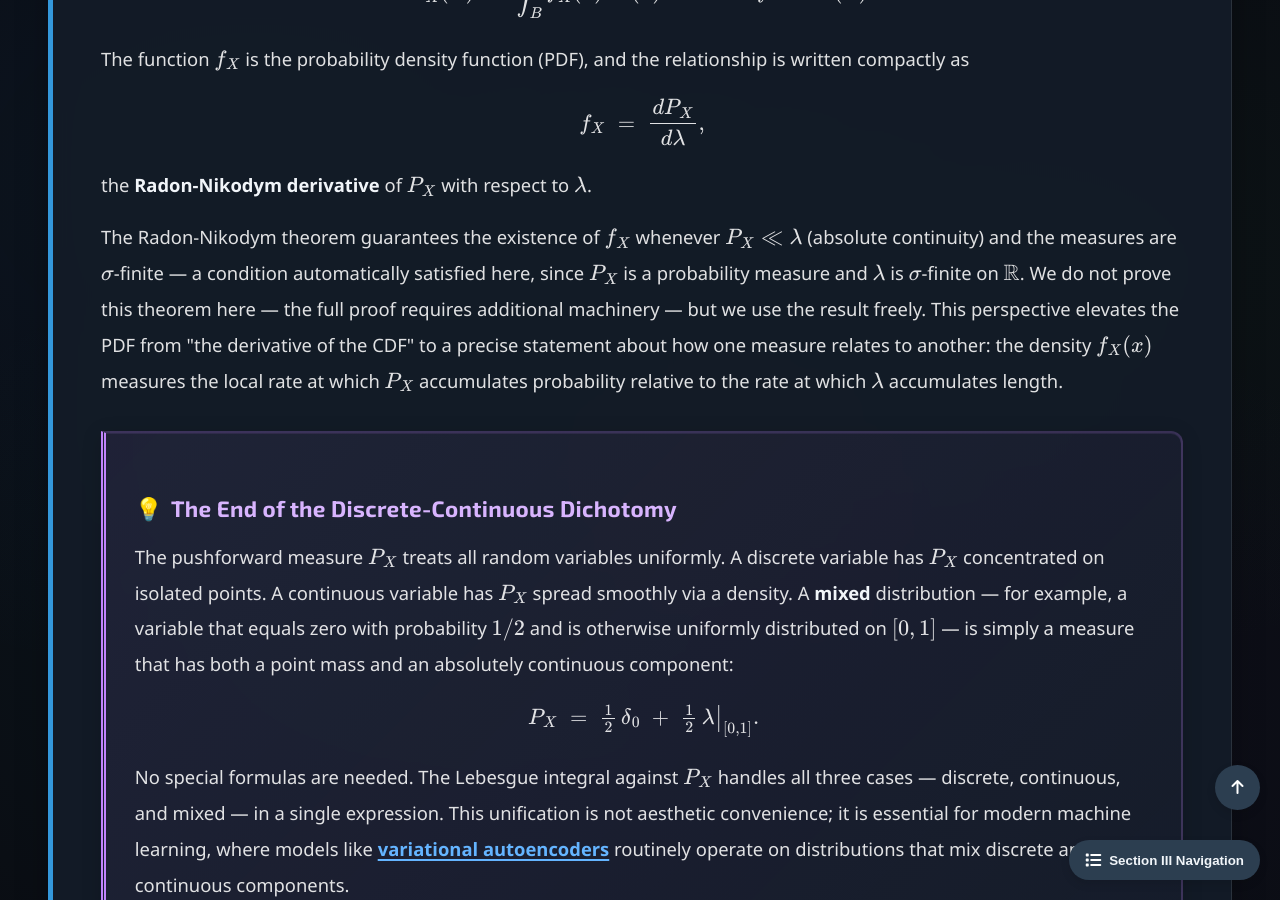
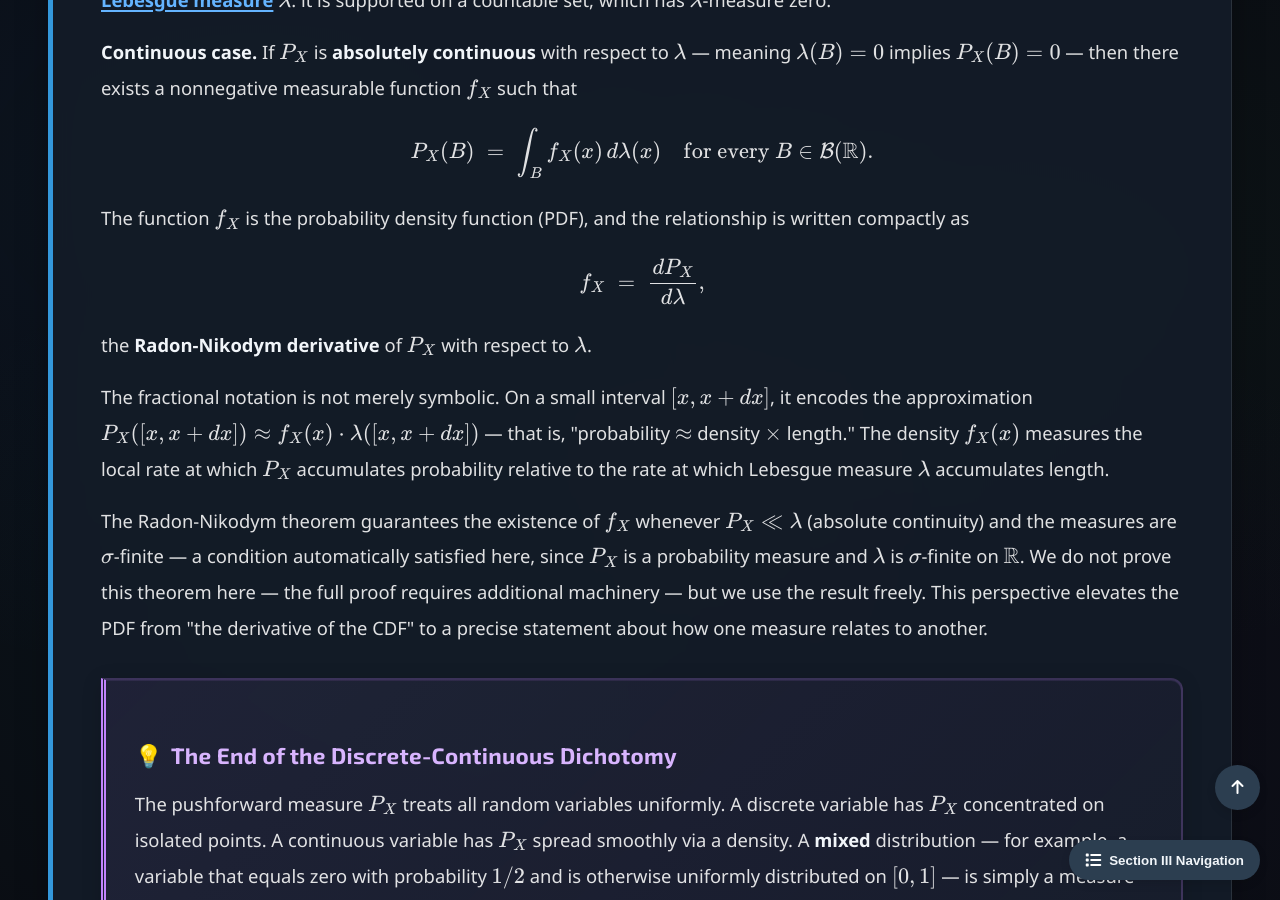
Before and after one commit to Yusukey01/yusukey01.github.io, a Jekyll site: the page built from Mathematics/Probability/measure_probability.html, in a window 1280 px wide and 900 px high, scrolled down 4440 px. Built offline with Jekyll 4.4.1, drawn with Linux system fonts in a browser that asks for light colours; some of the changed text lies outside the part shown.

Commit message:
prob-22, 23 measure theory Probability series ver2

```diff
--- a/Mathematics/Probability/measure_probability.html
+++ b/Mathematics/Probability/measure_probability.html
@@ -177,6 +177,14 @@ noindex: true
                 </div>
 
                 <p>
+                    The intuition is geometric: the function \(X\) transports the probability mass from the abstract space \(\Omega\)
+                    onto the real line \(\mathbb{R}\). Whatever probability \(\mathbb{P}\) assigns to a region of \(\Omega\), the
+                    pushforward \(P_X\) assigns the same probability to the corresponding region of \(\mathbb{R}\) that \(X\) maps
+                    it into. The distribution \(P_X\) is simply the result of "weighing" the real line according to how \(X\) redistributes
+                    the original probability mass.
+                </p>
+
+                <p>
                     That \(P_X\) is indeed a probability measure follows immediately from the properties
                     of \(\mathbb{P}\): we have \(P_X(\mathbb{R}) = \mathbb{P}(X^{-1}(\mathbb{R})) = \mathbb{P}(\Omega) = 1\),
                     and countable additivity of \(P_X\) is inherited from countable additivity of \(\mathbb{P}\)
@@ -232,16 +240,17 @@ noindex: true
                 </p>
 
                 <p>
-                    The Radon-Nikodym theorem guarantees the existence of \(f_X\) whenever
-                    \(P_X \ll \lambda\) (absolute continuity) and the measures are
-                    \(\sigma\)-finite — a condition automatically satisfied here, since
-                    \(P_X\) is a probability measure and \(\lambda\) is \(\sigma\)-finite on
-                    \(\mathbb{R}\). We do not prove this theorem here —
-                    the full proof requires additional machinery — but we use the result freely.
-                    This perspective elevates the PDF from "the derivative of the CDF" to
-                    a precise statement about how one measure relates to another: the density
-                    \(f_X(x)\) measures the local rate at which \(P_X\) accumulates probability
-                    relative to the rate at which \(\lambda\) accumulates length.
+                    The fractional notation is not merely symbolic. On a small interval \([x, x + dx]\), it encodes the approximation
+                    \(P_X([x, x+dx]) \approx f_X(x) \cdot \lambda([x, x+dx])\) — that is, "probability \(\approx\) density \(\times\) length."
+                    The density \(f_X(x)\) measures the local rate at which \(P_X\) accumulates probability relative to the rate at which Lebesgue
+                    measure \(\lambda\) accumulates length.
+                </p>
+
+                <p>
+                    The Radon-Nikodym theorem guarantees the existence of \(f_X\) whenever \(P_X \ll \lambda\) (absolute continuity) and the measures are
+                    \(\sigma\)-finite — a condition automatically satisfied here, since \(P_X\) is a probability measure and \(\lambda\) is \(\sigma\)-finite
+                    on \(\mathbb{R}\). We do not prove this theorem here — the full proof requires additional machinery — but we use the result freely.
+                    This perspective elevates the PDF from "the derivative of the CDF" to a precise statement about how one measure relates to another.
                 </p>
 
                 <div class="insight-box">
@@ -364,6 +373,16 @@ noindex: true
                         or \(g \geq 0\)).
                     </p>
                 </div>
+
+                <p>
+                    <em>Why does this hold?</em> The key is to retrace the three-step construction of the
+                    Lebesgue integral. For an indicator function \(g = \mathbf{1}_B\), the left side is
+                    \(\mathbb{P}(X \in B)\) and the right side is \(P_X(B)\) — these are equal by the
+                    definition of the pushforward. By linearity, the identity extends to simple functions
+                    (finite linear combinations of indicators). The general case then follows by the
+                    monotone convergence theorem, approximating \(g \geq 0\) from below by simple functions
+                    and splitting a general \(g\) into positive and negative parts.
+                </p>
 
                 <p>
                     Note that \(g \circ X\) is measurable — since \(X\) is
@@ -507,6 +526,14 @@ noindex: true
                     </p>
                 </div>
 
+                <p>
+                    This inclusion is a privilege of finite measure spaces. On \((\mathbb{R}, \mathcal{B}(\mathbb{R}), \lambda)\),
+                    where \(\lambda(\mathbb{R}) = \infty\), the inclusion reverses: functions can be \(L^p\)-integrable without being
+                    \(L^q\)-integrable for \(q > p\), and vice versa. The proof above breaks down precisely because the factor
+                    \(\lambda(\mathbb{R})^{(q-p)/q}\) is infinite instead of \(1\). On a probability space — a "closed world" of total
+                    mass \(1\) — finiteness of a higher moment automatically guarantees finiteness of all lower moments.
+                </p>
+
                 <div class="insight-box">
                     <h3>Hölder's Inequality as a Moment Condition</h3>
                     <p>
```
Also changed, not shown: Mathematics/Probability/limit_theorems_product_measures.html (+22 -6 lines).
